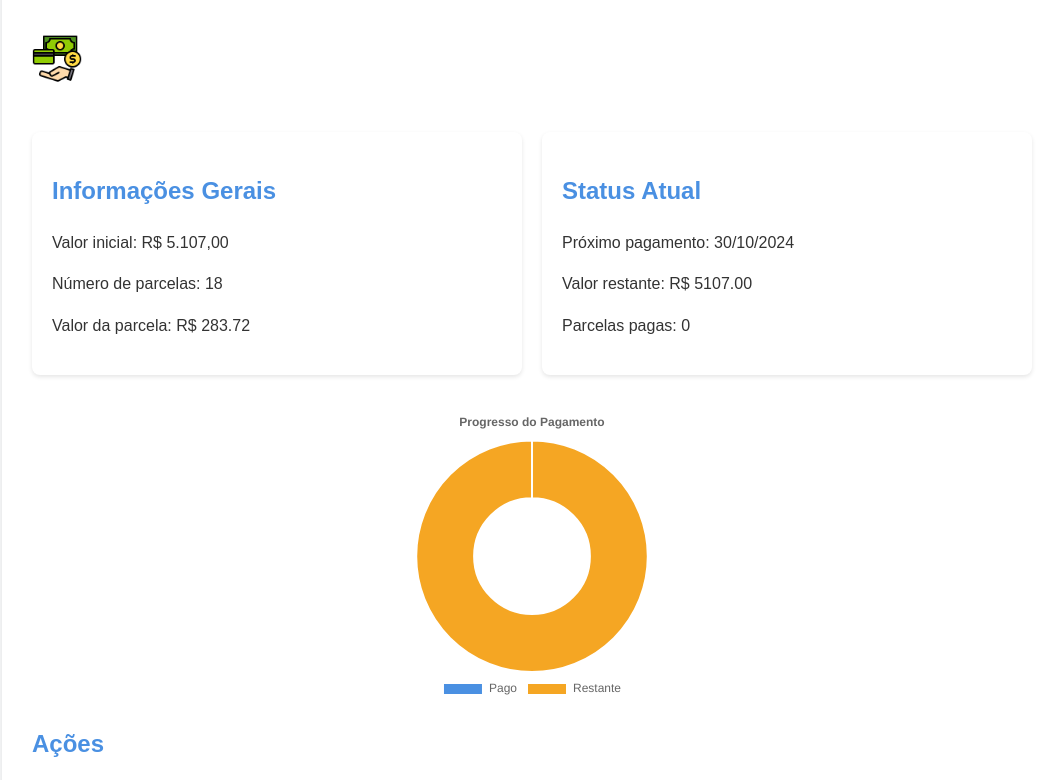
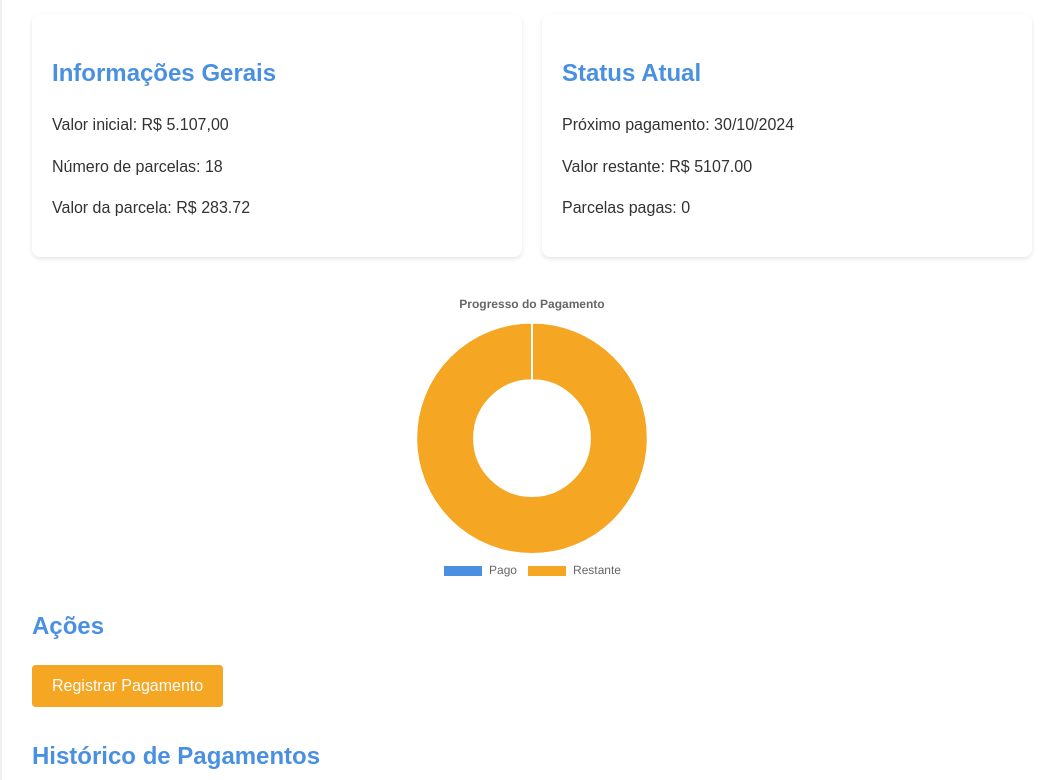
Before and after one commit to Ronald-silva/gerenciamento-divida, a plain HTML site: page index.html in a window 1280 px wide. Shown: the part 130-910 px from the top of the page, without its empty margins (108-1164 px from the left). Drawn offline with nearby package versions, Linux system fonts and the light colour scheme.

Commit message:
exclusao-icone

```diff
--- a/index.html
+++ b/index.html
@@ -7,26 +7,13 @@
     <link rel="shortcut icon" href="img/forma-de-pagamento.png" type="image/x-icon">
     <title>Sistema de Lembretes de Pagamento</title>
     <script src="https://cdnjs.cloudflare.com/ajax/libs/Chart.js/3.7.0/chart.min.js"></script>
-    <style>
-        .app-icon {
-            display: inline-block;
-            width: 50px; /* Tamanho do ícone */
-            height: 50px; /* Tamanho do ícone */
-            margin: 20px 0; /* Espaçamento em torno do ícone */
-        }
-        .icon-link {
-            text-decoration: none; /* Remove o sublinhado do link */
-        }
-    </style>
+
 </head>
 <body>
     <div class="container">
         <h1>Sistema de Lembretes de Pagamento</h1>
 
-        <!-- Ícone como link -->
-        <a href="https://gerenciamento-divida.vercel.app/" class="icon-link" target="_blank">
-            <img src="img/forma-de-pagamento.png" alt="Aplicativo de Pagamento" class="app-icon">
-        </a>
+
 
         <div id="dashboard">
             <div class="dashboard-item">
```
